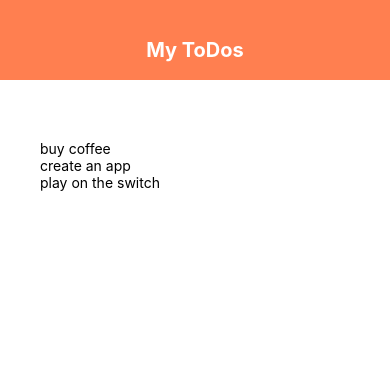
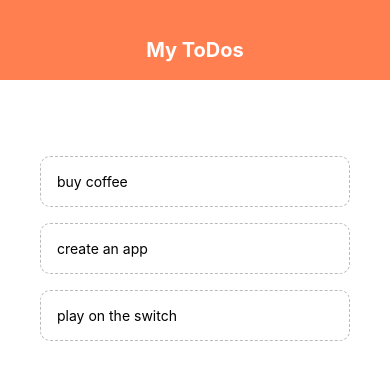
Before and after one commit to sunaranish17/react-native-demo, a React Native app: screen / in a window 390 px wide. Shown: the top 380 px of the page. Built offline with nearby package versions, Linux system fonts and the light colour scheme.

Commit message:
Feat: ToDo component

```diff
--- a/App.tsx
+++ b/App.tsx
@@ -1,6 +1,7 @@
 import React, { useState } from 'react';
 import { FlatList, StyleSheet, Text, View } from 'react-native';
 import Header from "./components/header";
+import ToDoItem from './components/todoitem';
 
 const App = () => {
   const [todos, setTodos] = useState([
@@ -8,6 +9,12 @@
     { text: 'create an app', key: '2' },
     { text: 'play on the switch', key: '3' }
   ]);
+
+  const pressHandler = (key: any) => {
+    setTodos((prevToDo) => {
+      return prevToDo.filter(todo => todo.key != key)
+    })
+  }
 
   return (
     <View style={styles.container}>
@@ -19,7 +26,8 @@
           <FlatList
             data={todos}
             renderItem={({ item }) => (
-              <Text>{item?.text}</Text>
+              // <Text>{item?.text}</Text>
+              <ToDoItem item={item} />
             )}
           />
         </View>
--- /dev/null
+++ b/components/todoitem.tsx
@@ -0,0 +1,21 @@
+import React from 'react';
+import { StyleSheet, Text, TouchableOpacity } from 'react-native';
+
+export default function ToDoItem({ item }: any) {
+    return (
+        <TouchableOpacity>
+            <Text style={styles.item}>{item?.text}</Text>
+        </TouchableOpacity>
+    );
+}
+
+const styles = StyleSheet.create({
+    item: {
+        padding: 16,
+        marginTop: 16,
+        borderColor: "#bbb",
+        borderWidth: 1,
+        borderStyle: "dashed",
+        borderRadius: 10
+    }
+});
```
